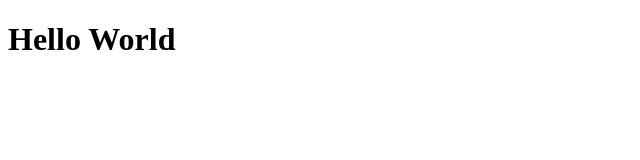
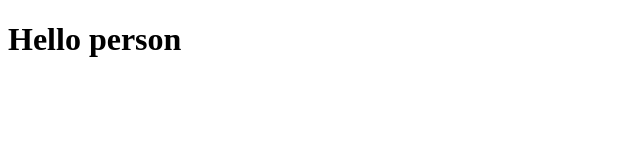
Before and after one commit to ItsOnlyTay/CheechsPizza, a plain HTML site: page index.html in a window 1280 px wide. Shown: the full height of the page, 0-640 px from the left. Drawn offline with Linux system fonts and the light colour scheme.

Commit message:
made changes

```diff
--- a/index.html
+++ b/index.html
@@ -3,6 +3,6 @@
     <head>
     </head>
     <body>
-        <h1>Hello World</h1>
+        <h1>Hello person</h1>
     </body>
 </html>
```
